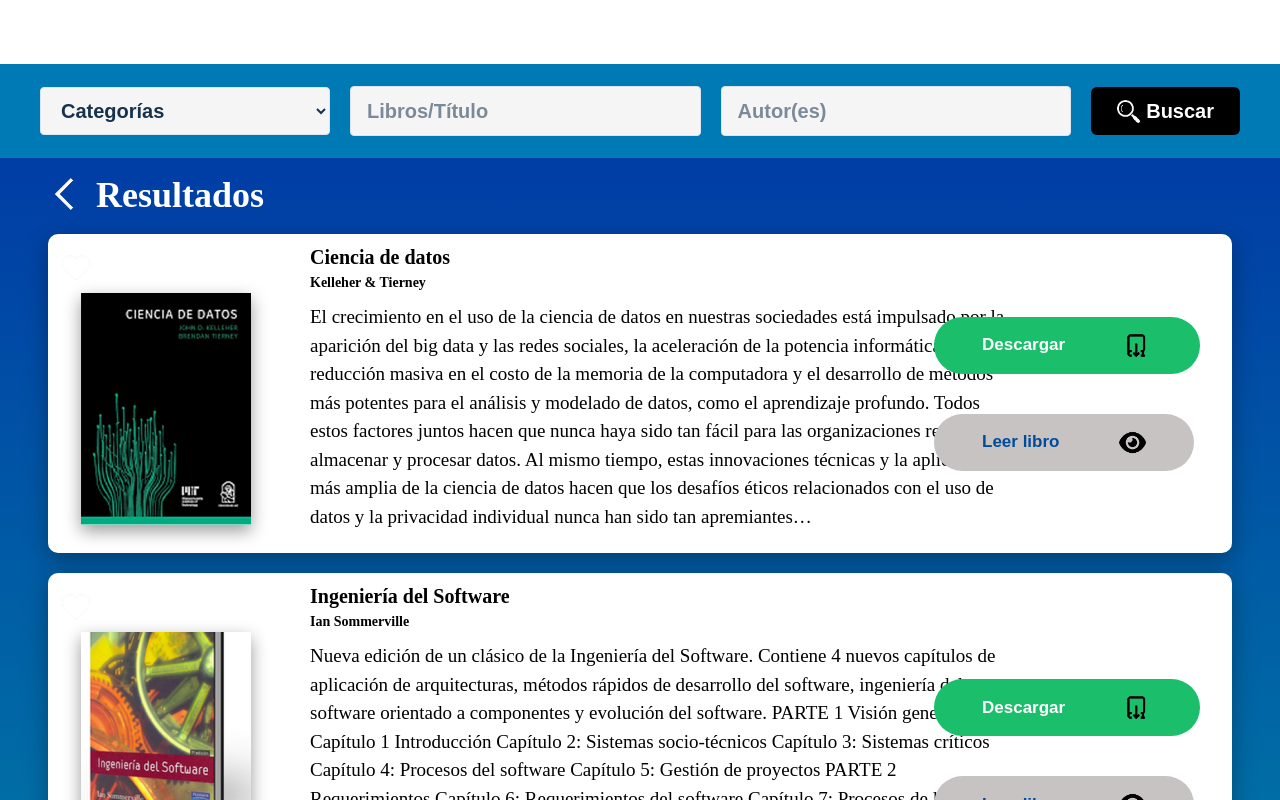
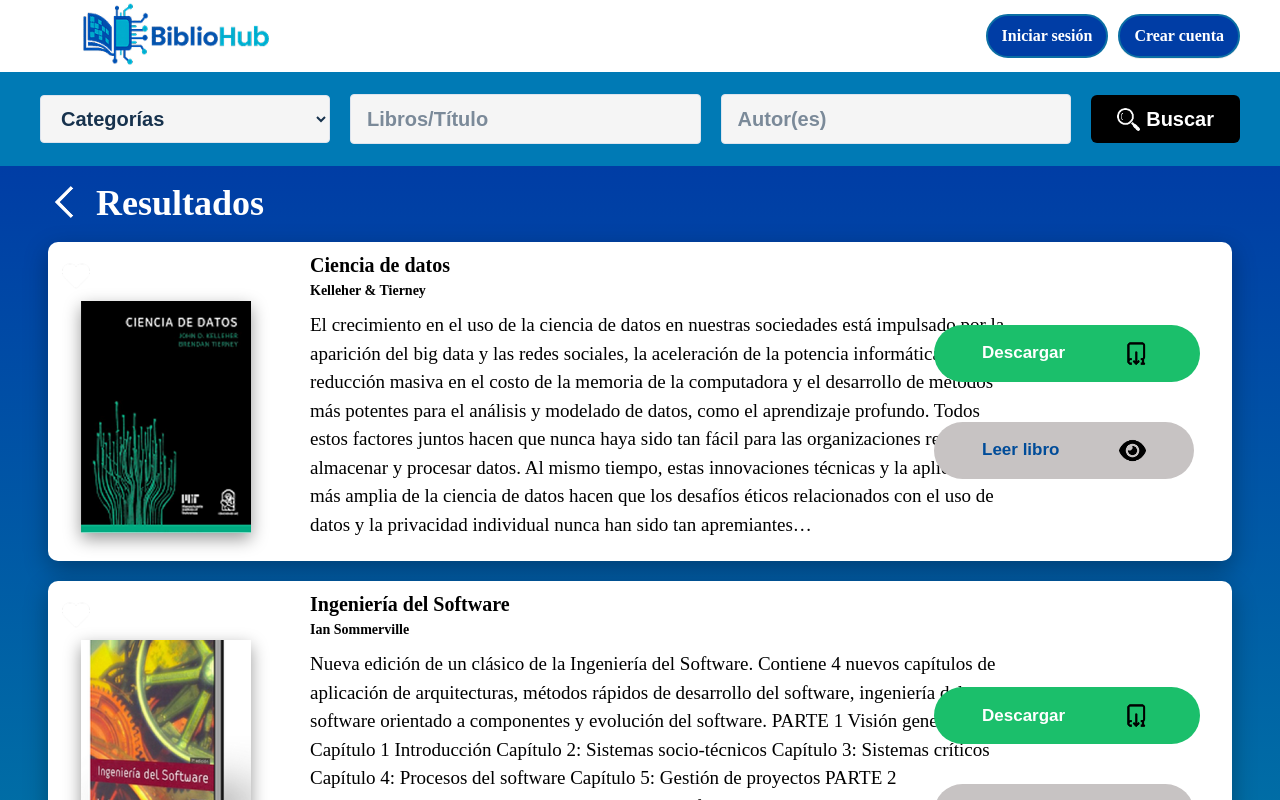
Before and after one commit to RAFAELMH809/BiblioHub, an Angular app: page /results in a window 1280 px wide. Shown: the top 800 px of the page. Built offline with nearby package versions, Linux system fonts and the light colour scheme.

Commit message:
fixing errors

```diff
--- a/src/app/pages/favorites/favorites.scss
+++ b/src/app/pages/favorites/favorites.scss
@@ -82,20 +82,14 @@
 .fav__card {
   display: grid;
 
-  /* 🔹 CONTROL DE ANCHOS DE LAS COLUMNAS
-     1) Columna portada/corazón
-     2) Columna separador
-     3) Columna texto
-     4) Columna botones
-  */
-  grid-template-columns: 200px 20px 1fr 190px;
+  /* 1) portada  2) TEXTO  3) separador  4) botones  */
+  grid-template-columns: 200px 1fr 24px 270px;
 
   align-items: stretch;
-  gap: 12px;            /* ⬅️ espacio horizontal entre columnas */
-
+  gap: 12px;
   background: #ffffff;
   border-radius: 10px;
-  padding: 12px 18px;   /* ⬅️ padding interno tarjeta */
+  padding: 12px 18px;
   color: #000;
   box-shadow: 0 8px 24px rgba(0, 0, 0, 0.3);
 }
@@ -113,6 +107,8 @@
   /* Mueve el bloque completo dentro de la tarjeta */
   padding-top: 8px;     /* ⬅️ más grande = más abajo */
   padding-left: 0;      /* ⬅️ muévelo hacia la derecha */
+  grid-column: 1;
+
 }
 
 /* Botón del corazón */
@@ -151,12 +147,14 @@
 /* ===================================================== */
 
 .fav__card-separator {
-  height: 90%;          /* ⬅️ alto del separador dentro de la card */
+  height: 90%;            /* alto del separador dentro de la card */
   width: auto;
-  align-self: center;   /* ⬅️ posición vertical (center, flex-start, etc.) */
-
-  /* si quieres jugar un poco: */
-  margin-left: 1420px;       /* ⬅️ mueve el separador hacia izquierda/derecha */
+  align-self: center;     /* centrado vertical dentro de la fila */
+  justify-self: center;   /* centrado dentro de la columna de 24px */
+  margin: 0;              /* ❌ nada de margin-left gigantes */
+  display: block;
+   grid-column: 3;
+  grid-row: 1;
 }
 
 /* ===================================================== */
@@ -169,6 +167,8 @@
   flex-direction: column;
   /* ⬅️ SEPARACIÓN ENTRE TÍTULO, AUTOR Y DESCRIPCIÓN */
   gap: 6px;          /* súbelo para separarlos más, bájalo para pegarlos */
+    grid-column: 2;
+
 }
 
 .fav__card-title {
@@ -201,6 +201,7 @@
   justify-content: center;  /* centro vertical */
   align-items: flex-start;  /* 🔹 alinea los botones a la IZQUIERDA */
   gap: 40px; /* separar botones entre ellos */
+  grid-column: 4;
 }
 
 
@@ -208,18 +209,18 @@
 .fav__btn {
   border-radius: 999px;
   border: 0;
-  padding: 15px 48px; /* ⬅️ alto/ancho del botón */
+  padding: 15px 48px;
   font-weight: 700;
   cursor: pointer;
   display: flex;
   align-items: center;
   justify-content: space-between;
-  gap: 60px;          /* ⬅️ espacio entre texto e ícono */
-  font-size: 17px;    /* ⬅️ tamaño del texto del botón */
-  margin-left: -90px;   /* valor base */
+  gap: 60px;
+  font-size: 17px;
+  margin-left: 0;   /* ✅ ya no se mete en la columna del separador */
 
   img {
-    width: 27px;      /* ⬅️ tamaño del ícono */
+    width: 27px;
     height: 27px;
   }
 }
--- a/src/app/ui/header/header.html
+++ b/src/app/ui/header/header.html
@@ -1,9 +1,10 @@
 <header
   *ngIf="!isProfileRoute"
-  class="topbar fullbleed"
+  class="topbar"
   [class.topbar--home]="isHomeRoute && !isAuthRoute"
   [class.topbar--favorites]="isFavoritesRoute"
 >
+
   <!-- ===== Header normal (HOME público y HOME de usuario) ===== -->
   <div class="topbar__row" *ngIf="!isAuthRoute">
     <!-- Logo -->
--- a/src/app/ui/header/header.scss
+++ b/src/app/ui/header/header.scss
@@ -1,23 +1,29 @@
-:host {
-  display: block;
+/* ===== TOPBAR BLANCA ===== */
+.topbar {
+  background: #ffffff;
+  color: #000;
+
 }
 
-/* ===== fila superior (blanca) ===== */
-.topbar {
-  color: #fff;
-  background: #ffffff;
+/* Fila normal (home, home-user, results, favorites) */
+.topbar__row {
+  width: 100%;
+  max-width: none;
+  margin: 0;
+
+  /* 🔹 ALTURA FIJA DE LA BARRA BLANCA */
+  height: 72px;
+
+  /* solo padding horizontal; sin padding vertical */
+  padding: 0 24px;
+
+  display: flex;
+  align-items: center;          /* centra verticalmente */
+  justify-content: flex-start;  /* logo a la izquierda */
+  gap: 16px;
 }
 
-.topbar__row {
-  max-width: 1200px;
-  margin: 0 auto;
-  padding: 10px 16px;
-  display: flex;
-  align-items: center;
-  gap: 14px;
-}
-
-/* Variante login/auth */
+/* Variante AUTH (login / signup / onboarding) — déjala como ya estaba */
 .topbar__row--auth {
   max-width: none;
   width: 100%;
@@ -27,56 +33,48 @@
   justify-content: flex-start;
 }
 
-/* ========== LOGO ========== */
+/* ========= LOGO ========= */
 
-/* tamaño base en todo el sitio */
+.brand-wrap {
+  display: flex;
+  align-items: center;
+  flex: 0 0 auto;
+}
+
+/* tamaño base (rutas “normales”: login, etc.) */
 .brand-wrap img {
   height: 40px;
   display: block;
 }
 
-/* Logo más grande SOLO en home (público y de usuario) */
-.topbar--home .brand-wrap img {
-  height: 40px;  /* súbelo si quieres más grande (70, 80…) */
-  transform: scale(5.9);        /* prueba 1.2, 1.3, 1.5… */
-
+/* 🔹 Home, home-user, results y favorites:
+   logo MÁS GRANDE, pero la barra SIGUE midiendo 56px */
+.topbar--home .brand-wrap img,
+.topbar--favorites .brand-wrap img {
+  height: 246px;  /* súbelo a 54 si quieres un poquito más */
 }
-
-/* pequeño ajuste horizontal del logo en home */
-.topbar--home .brand-wrap {
-  margin-left: -390px;
-}
-
-/* login/auth: logo gigante centrado a la izquierda */
+/* 🔹 Logo gigante SOLO en pantallas de login/signup/onboarding */
 .topbar__row--auth .brand-wrap img {
   height: 270px;
   margin-left: -50px;
 }
-
 .brand-wrap--button {
-  border: 0;
+  border: none;
   padding: 0;
+  margin: 0;
   background: transparent;
-  cursor: pointer;
+  box-shadow: none;
+  appearance: none;
+  cursor: pointer;    /* quita estilo nativo en varios navegadores */
 }
 
-/* ===== SOLO PANTALLA DE FAVORITOS ===== */
-.topbar--favorites .brand-wrap img {
-  height: 40px;        /* ⬅️ tamaño del logo en FAVORITOS */
-  transform: scale(5.8);        /* prueba 1.2, 1.3, 1.5… */
-
-}
-
-.topbar--favorites .brand-wrap {
-  margin-left: -390px;  /* ⬅️ más negativo = más a la izquierda */
-}
-
-/* ========= ACCIONES DERECHA ========= */
+/* ========= BOTONES DERECHA ========= */
 
 .auth-actions,
 .user-actions {
-  margin-left: auto;     /* ⬅️ empuja a la derecha */
-  margin-right: -420px;  /* espacio contra el borde derecho (ajusta 8, 16, 32…) */
+  margin-left: auto;
+    margin-right: 64px;   /* <-- aquí los traes más hacia adentro */
+      /* manda este bloque a la derecha */
   display: flex;
   align-items: center;
   gap: 10px;
@@ -96,6 +94,7 @@
   transition: 0.15s ease;
   line-height: 1;
 }
+
 .btn--ghost {
   background: #003da5;
   color: #fff;
@@ -120,21 +119,22 @@
   display: inline-flex;
   align-items: center;
   gap: 6px;
-  padding: 0 34px;  //separar favoritos izquierda//
+  padding: 0 24px;
   height: 36px;
   border-radius: 999px;
-  border: 2px solid #00000000;
+  border: 2px solid transparent;
   background: transparent;
   color: #000000;
   font-weight: 800;
-  font-size: 18px;       /* <- súbele el tamaño aquí */
-
+  font-size: 18px;
   cursor: pointer;
 }
+
 .fav-btn img {
-  width: 38px;
-  height: 38px;
+  width: 32px;
+  height: 32px;
 }
+
 .avatar-btn {
   width: 44px;
   height: 44px;
@@ -144,28 +144,31 @@
   background: #ffffff;
   cursor: pointer;
 }
+
 .avatar-btn img {
   width: 100%;
   height: 100%;
   border-radius: inherit;
 }
 
-/* ========= BARRA AZUL ========= */
+
+
+/* ========= BARRA AZUL DE BÚSQUEDA ========= */
+
 .catbar {
-  background: linear-gradient(90deg, #007AB5 100%, #007AB5 100%, #00ad9e00 100%);
+  background: linear-gradient(90deg, #007ab5 100%, #007ab5 100%, #00ad9e00 100%);
 }
 
 /* fila contenedora de los 3 filtros + botón */
 .catbar__row {
-  max-width: 1800px;        // tamaño de todo el bloque
+  max-width: 1800px;
   margin: 0 auto;
-  padding: 22px 40px;       // ⬅️ más alto y más ancho el fondo azul
+  padding: 22px 40px;
   display: flex;
   align-items: center;
-  gap: 20px;                // separación entre cada control
+  gap: 20px;
 }
 
-/* campos (select + inputs) */
 /* campos (select + inputs) */
 .catbar__select,
 .catbar__input {
@@ -175,7 +178,7 @@
   background: #f5f5f5;
   font-weight: 700;
   font-size: 20px;
-  padding: 0 16px;          // algo razonable para TODOS
+  padding: 0 16px;
   outline: none;
   color: #17324d;
 }
@@ -183,27 +186,22 @@
 /* solo el select de Categorías */
 .catbar__select {
   min-width: 290px;
-
-  /* 👇 fuerza el texto pegado a la izquierda */
   text-align: left;
   text-align-last: left;
-
-  /* si quieres más espacio a la derecha para la flechita */
   padding-left: 16px;
   padding-right: 40px;
 }
 
-
 /* inputs (Libros/Título y Autor(es)) */
 .catbar__input {
-  flex: 1;                  // se estiran ocupando el resto del espacio
+  flex: 1;
 }
 
-/* tamaño del placeholder: Libros/Título, Autor(es) */
+/* placeholder */
 .catbar__input::placeholder {
   color: #7b8a99;
   font-weight: 700;
-  font-size: 20px;          // ⬅️ mismo tamaño que el texto real
+  font-size: 20px;
 }
 
 /* BOTÓN BUSCAR */
@@ -211,14 +209,14 @@
   display: inline-flex;
   align-items: center;
   gap: 6px;
-  height: 48px;             // ⬅️ mismo alto que los campos
-  padding: 0 26px;          // ⬅️ MÁS ANCHO el botón
+  height: 48px;
+  padding: 0 26px;
   border-radius: 6px;
   border: 0;
   background: #000000;
   color: #ffffff;
   font-weight: 800;
-  font-size: 20px;          // ⬅️ texto del botón más grande
+  font-size: 20px;
   cursor: pointer;
   white-space: nowrap;
 }
@@ -227,7 +225,6 @@
   width: 23px;
   height: 23px;
 }
-
 
 /* ===== Responsive ===== */
 @media (max-width: 900px) {
--- a/src/app/ui/header/header.ts
+++ b/src/app/ui/header/header.ts
@@ -21,7 +21,7 @@ export class HeaderComponent {
   isFavoritesRoute = false;
 
   currentUrl = '';
-  // 👉 estado real de sesión
+  // estado real de sesión
   isLoggedIn = false;
 
   constructor(
@@ -29,15 +29,15 @@ export class HeaderComponent {
     private searchService: SearchService,
     private userStore: UserStoreService
   ) {
-    // 1) escuchar cambios de sesión
+    // escuchar cambios de sesión
     this.userStore.profile$.subscribe((p) => {
       this.isLoggedIn = !!p;
     });
 
-    // 2) flags iniciales
+    // flags iniciales
     this.updateFlags(this.router.url);
 
-    // 3) flags en cada navegación
+    // flags en cada navegación
     this.router.events
       .pipe(filter((e): e is NavigationEnd => e instanceof NavigationEnd))
       .subscribe((e) => this.updateFlags(e.urlAfterRedirects));
@@ -54,19 +54,20 @@ export class HeaderComponent {
       url.startsWith('/onboarding-info') ||
       url.startsWith('/onboarding');
 
-    // rutas que se ven como "home" (logo grande, etc.)
+    // rutas que se ven como "home" (logo normal + barra azul)
     this.isHomeRoute =
       url.startsWith('/home') ||
       url.startsWith('/home-user') ||
       url.startsWith('/book') ||
-      url.startsWith('/results');
+      url.startsWith('/results') ||
+      url.startsWith('/favorites');
 
     // rutas donde ocultas el header principal
     this.isProfileRoute =
       url.startsWith('/profile') ||
       url.startsWith('/reader');
 
-    // estilo especial para favoritos (si lo usas en el SCSS)
+    // estilo especial para favoritos (si quieres usar la clase)
     this.isFavoritesRoute = url.startsWith('/favorites');
   }
 
@@ -81,7 +82,7 @@ export class HeaderComponent {
     const t = (title ?? '').trim();
     const a = (author ?? '').trim();
 
-    // nada escrito → NO navega, no hace nada
+    // nada escrito → NO navega
     if (!cat && !t && !a) return;
 
     // ejecuta búsqueda (actualiza results$)
```
